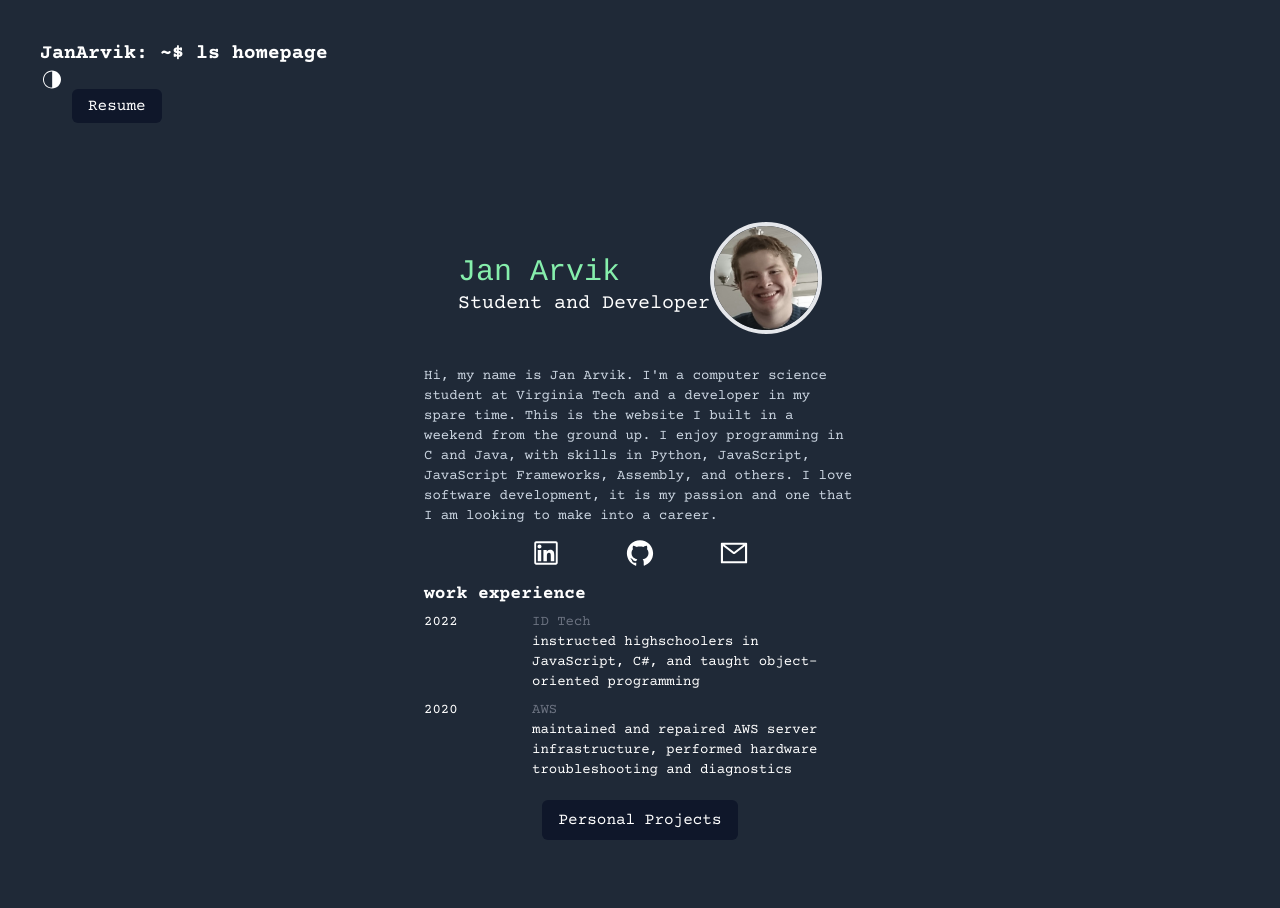
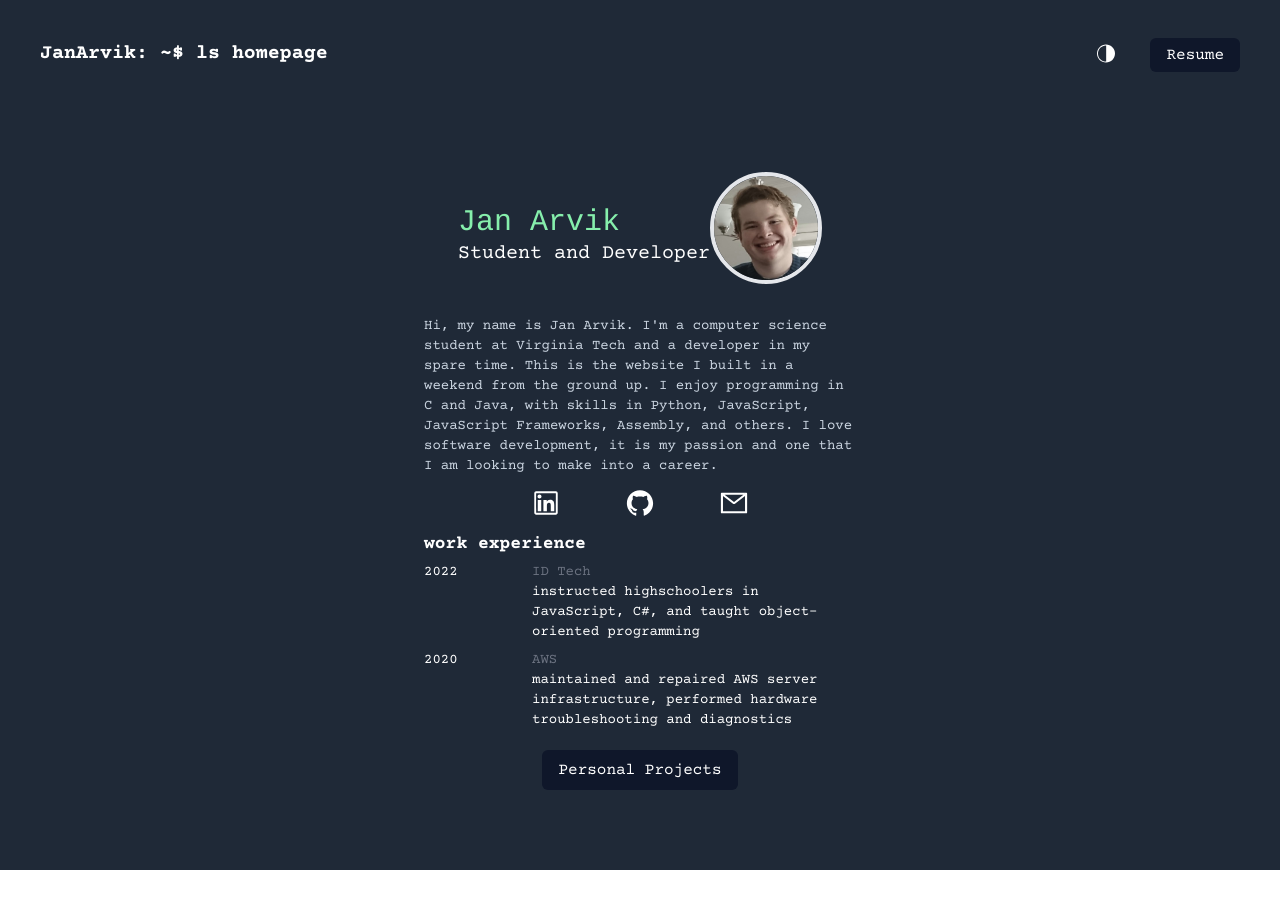
Before and after one commit to Skumbl/NextJS-React-Portfolio, a Next.js app: page / in a window 1280 px wide. Shown: the top 908 px of the page. After the commit the page ends 870 px from the top, so only its background shows below. Built offline with nearby package versions, Linux system fonts and the light colour scheme.

Commit message:
fixing the fiasco

```diff
--- a/pages/index.js
+++ b/pages/index.js
@@ -20,13 +20,13 @@ export default function Home() {
       <main className='bg-white dark:bg-gray-800 h-screen w-screen'>
         <section className='bg-white dark:bg-gray-800'>
 
-                    <div className='sm:flex-wrap md:flex lg:flex xl:flex 2xl:flex'>
-                        <nav className='p-10 mb-12 justify-between'>
+
+          <nav className='p-10 mb-12 flex sm:flex-wrap justify-between'>
             <h1 className='font-courierBold text-xl text-black dark:text-white'>
               <Link className='hover:text-gray-500' href="/">JanArvik: ~$ ls homepage</Link>
             </h1>
 
-                            <ul className='items-center'>
+            <ul className='flex items-center'>
               <li>
                 <WiMoonAltThirdQuarter onClick={() => setDarkMode(!darkMode)}
                   className='cursor-pointer text-2xl dark:text-white' />
@@ -35,8 +35,6 @@ export default function Home() {
               py-2 rounded-md ml-8 dark:bg-slate-900 dark:hover:bg-slate-600' href="resume">Resume</Link></li>
             </ul>
           </nav>
-                    </div>
-
 
 
           <div className='font-courier text-start max-w-md m-auto'>
```
Lines whose indentation alone changed are shown as unchanged.
